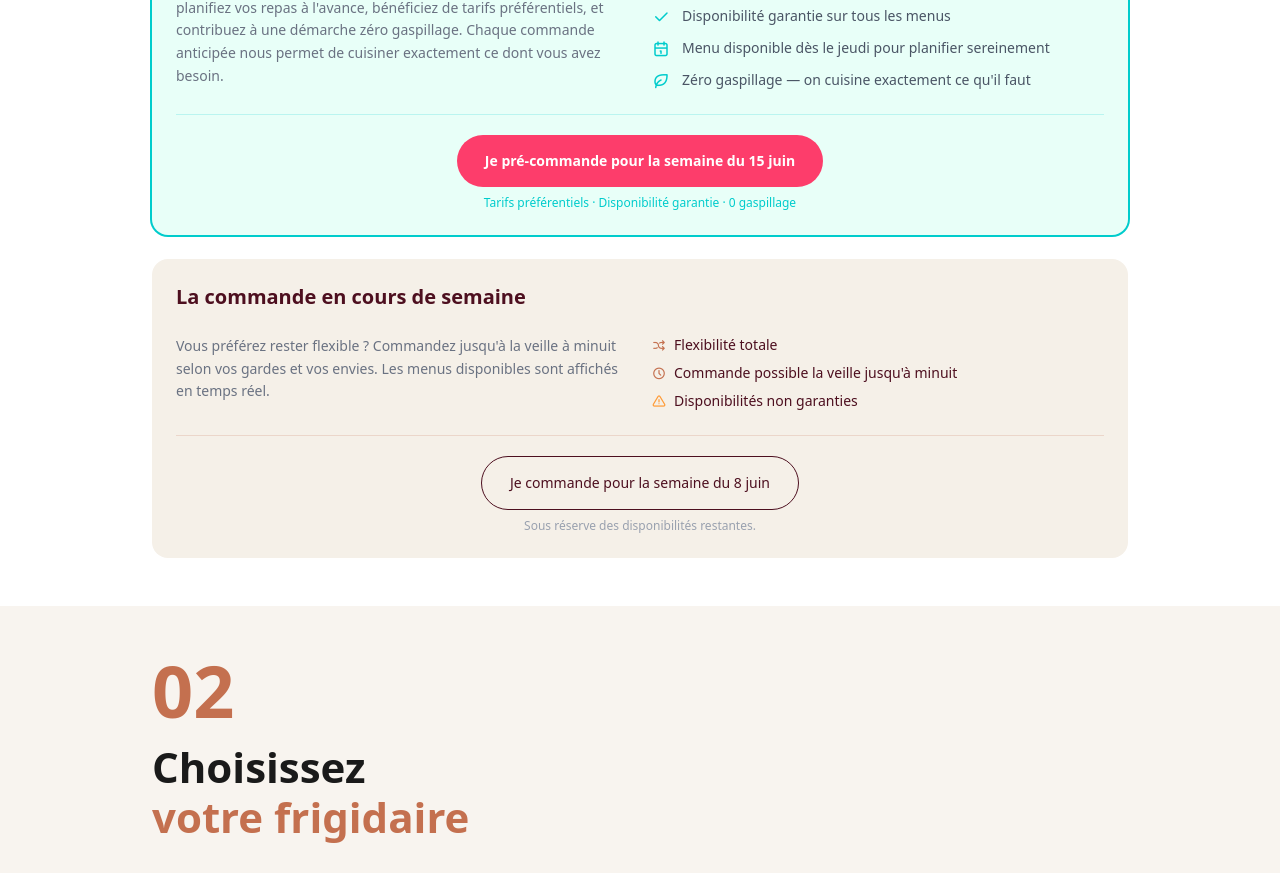
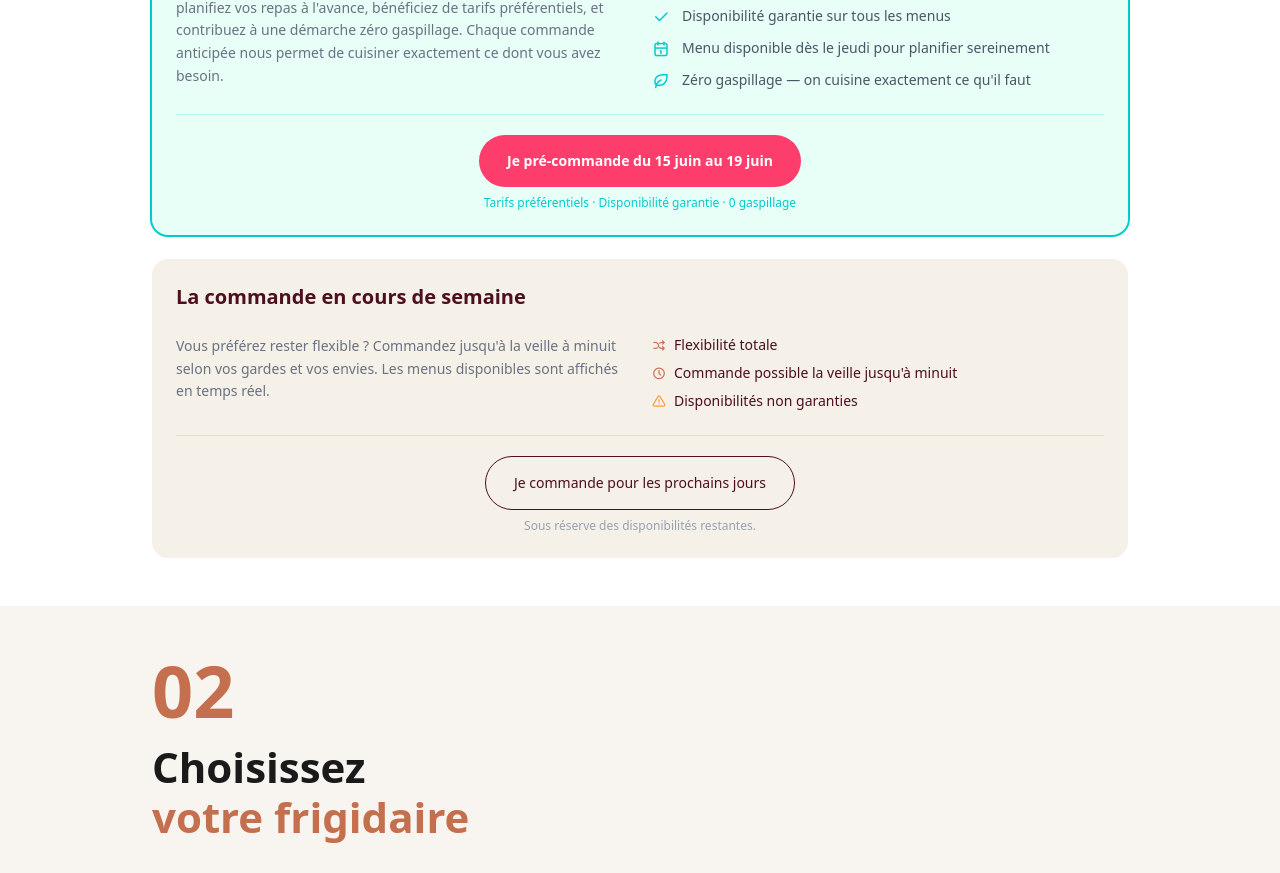
Before and after one commit to BrokeHacker/clodia, a Next.js app: page /comment-ca-marche in a window 1280 px wide. Shown: the part 847-1720 px from the top of the page. Built offline with nearby package versions, Linux system fonts and the light colour scheme; no server answers; grey boxes are pictures that could not be loaded; a web font is replaced by a local one.

Commit message:
fix: wording boutons pour les commandes

```diff
--- a/app/commander/page.tsx
+++ b/app/commander/page.tsx
@@ -327,7 +327,7 @@ function CommanderContent() {
                   fontSize: "18px", fontWeight: 600, color: "#1A1A1A",
                   marginBottom: "16px", lineHeight: 1.2,
                 }}>
-                  Pré-commander pour<br />la {semaineSuivante?.label ?? ''}
+                  Pré-commander du {new Date(semaineSuivante?.lundi ?? '').toLocaleDateString('fr-FR', { day: 'numeric', month: 'long' })} au {new Date(semaineSuivante?.vendredi ?? '').toLocaleDateString('fr-FR', { day: 'numeric', month: 'long' })}
                 </p>
                 <div className="flex flex-col gap-2">
                   <span className="flex items-center gap-2 text-sm text-gray-600">
@@ -362,7 +362,7 @@ function CommanderContent() {
                   fontSize: "18px", fontWeight: 600, color: "#1A1A1A",
                   marginBottom: "16px", lineHeight: 1.2,
                 }}>
-                  Commander pour<br />la {semaineCourante?.label ?? ''}
+                  Commander du {new Date(semaineCourante?.lundi ?? '').toLocaleDateString('fr-FR', { day: 'numeric', month: 'long' })} au {new Date(semaineCourante?.vendredi ?? '').toLocaleDateString('fr-FR', { day: 'numeric', month: 'long' })}
                 </p>
                 <div className="flex flex-col gap-2">
                   <span className="flex items-center gap-2 text-sm text-gray-600">
--- a/app/formules/FormulesClient.tsx
+++ b/app/formules/FormulesClient.tsx
@@ -403,7 +403,7 @@ export default function FormulesClient() {
                   padding: "15px", borderRadius: "999px",
                   textDecoration: "none", letterSpacing: "0.01em",
                 }}>
-                  Commander pour la semaine en cours →
+                  Commander pour les prochains jours →
                 </Link>
                 <p style={{
                   fontSize: "11px", color: "#9B9B9B",
--- a/components/CTASemaineButtons.tsx
+++ b/components/CTASemaineButtons.tsx
@@ -15,7 +15,6 @@ export default function CTASemaineButtons({ semaine }: Props) {
     setSemaines(getSemainesDisponibles());
   }, []);
 
-  const semaineCourante = semaines?.semaineCourante;
   const semaineSuivante = semaines?.semaineSuivante;
 
   if (semaine === "suivante") {
@@ -25,7 +24,7 @@ export default function CTASemaineButtons({ semaine }: Props) {
           href="/commander?semaine=suivante"
           className="bg-[#FD3D6B] hover:bg-[#e8345e] text-white text-sm font-semibold px-7 py-4 rounded-full w-full block text-center transition-colors"
         >
-          Je pré-commande pour la {semaineSuivante?.label ?? ''}
+          Je pré-commande du {new Date(semaineSuivante?.lundi ?? '').toLocaleDateString('fr-FR', { day: 'numeric', month: 'long' })} au {new Date(semaineSuivante?.vendredi ?? '').toLocaleDateString('fr-FR', { day: 'numeric', month: 'long' })}
         </Link>
         <p className="text-xs text-[#00CCCC] text-center mt-2">
           Tarifs préférentiels · Disponibilité garantie · 0 gaspillage
@@ -40,7 +39,7 @@ export default function CTASemaineButtons({ semaine }: Props) {
         href="/commander?semaine=courante"
         className="btn-outline-wine text-sm px-7 py-4 w-full block text-center"
       >
-        Je commande pour la {semaineCourante?.label ?? ''}
+        Je commande pour les prochains jours
       </Link>
       <p className="text-xs text-gray-400 text-center mt-2">
         Sous réserve des disponibilités restantes.
```
